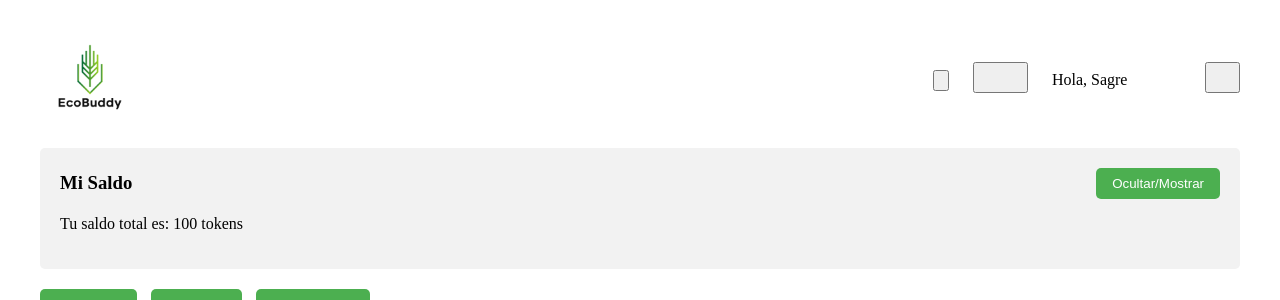
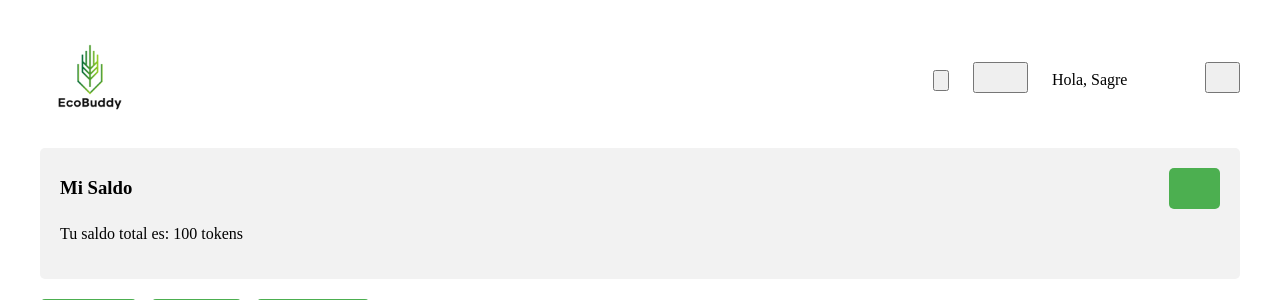
Before and after one commit to XxAdriianxX/PreoyectoIntegrado, a PHP site: page / in a window 1280 px wide. Shown: the top 300 px of the page. Run offline with PHP 8.4, Linux system fonts and the light colour scheme; some web fonts are replaced.

Commit message:
boton para ocultar y mostrar saldo y su funcion

```diff
--- a/ProyectoPersonal/index.php
+++ b/ProyectoPersonal/index.php
@@ -42,7 +42,9 @@
                 <div class="saldo-container">
                     <div class="saldo-header">
                         <h3>Mi Saldo</h3>
-                        <button class="toggle-saldo" onclick="toggleSaldo()">Ocultar/Mostrar</button>
+                        <button class="toggle-saldo" onclick="toggleSaldo()">
+                            <i id="toggle-icon" class='bx bx-hide bx-sm'></i>
+                        </button>
                     </div>
                     <div class="saldo" id="saldo">
                         <p>Tu saldo total es: <span id="saldo-total">100</span> tokens</p>
@@ -99,6 +101,15 @@
         function toggleSaldo() {
             var saldo = document.getElementById("saldo");
             saldo.classList.toggle("hidden");
+        // Alterna la visibilidad del saldo y cambia el ícono entre abierto y cerrado
+            var toggleIcon = document.getElementById('toggle-icon');
+                if (saldo.classList.contains('hidden')) {
+                    toggleIcon.classList.remove('bx-show');
+                    toggleIcon.classList.add('bx-hide');
+                } else {
+                    toggleIcon.classList.remove('bx-hide');
+                    toggleIcon.classList.add('bx-show');
+                }
         }
 
         // Función para cambiar entre temas claro y oscuro
```
